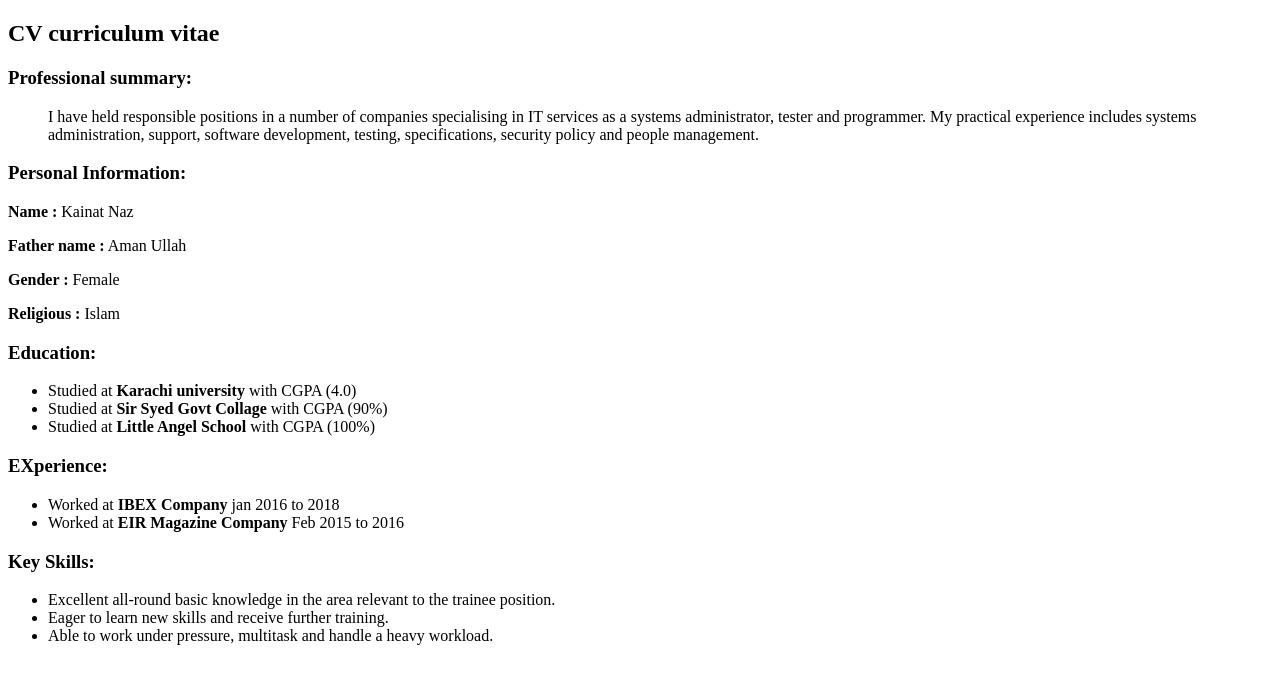
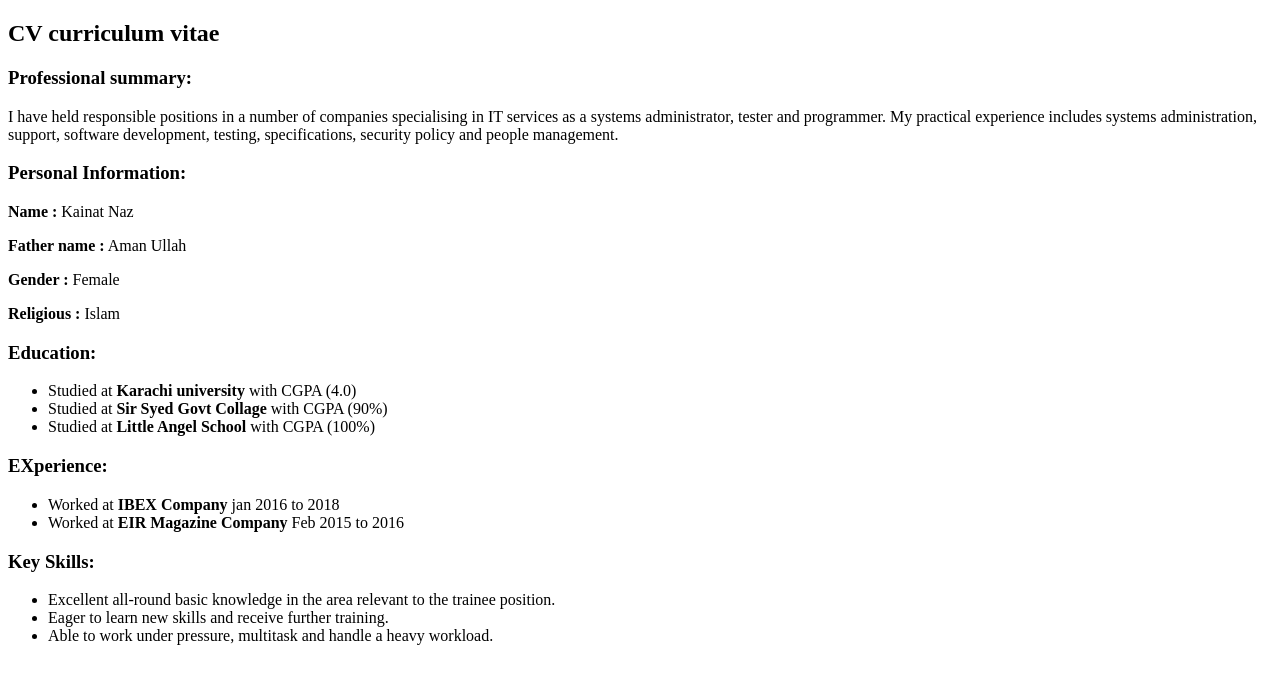
Before and after one commit to Kainatn/Task-1-CV, a plain HTML site: page index.html in a window 1280 px wide. Drawn offline with Linux system fonts and the light colour scheme.

Commit message:
Updated issue

```diff
--- a/index.html
+++ b/index.html
@@ -9,19 +9,13 @@
 </head>
 
 <body>
-
-
-
-
-
-    <h2>CV curriculum vitae</h2>
-
+  <h2>CV curriculum vitae</h2>
     <h3>Professional summary:</h3>
     <p>
-        <dd>I have held responsible positions in a number of companies specialising in IT services as a systems
+        I have held responsible positions in a number of companies specialising in IT services as a systems
             administrator, tester and programmer. My practical experience includes systems administration, support,
             software
-            development, testing, specifications, security policy and people management.</dd>
+            development, testing, specifications, security policy and people management.
     </p>
     <h3>Personal Information:</h3>
 
```
